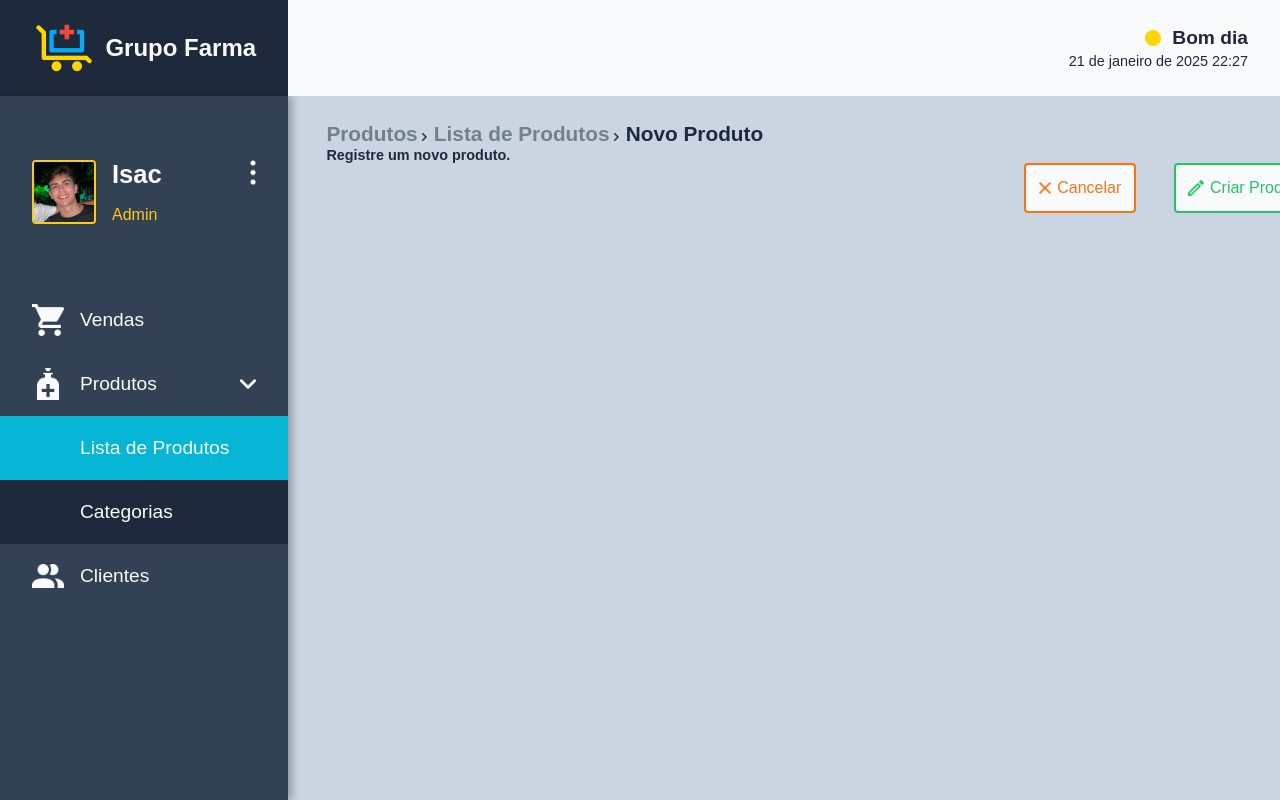
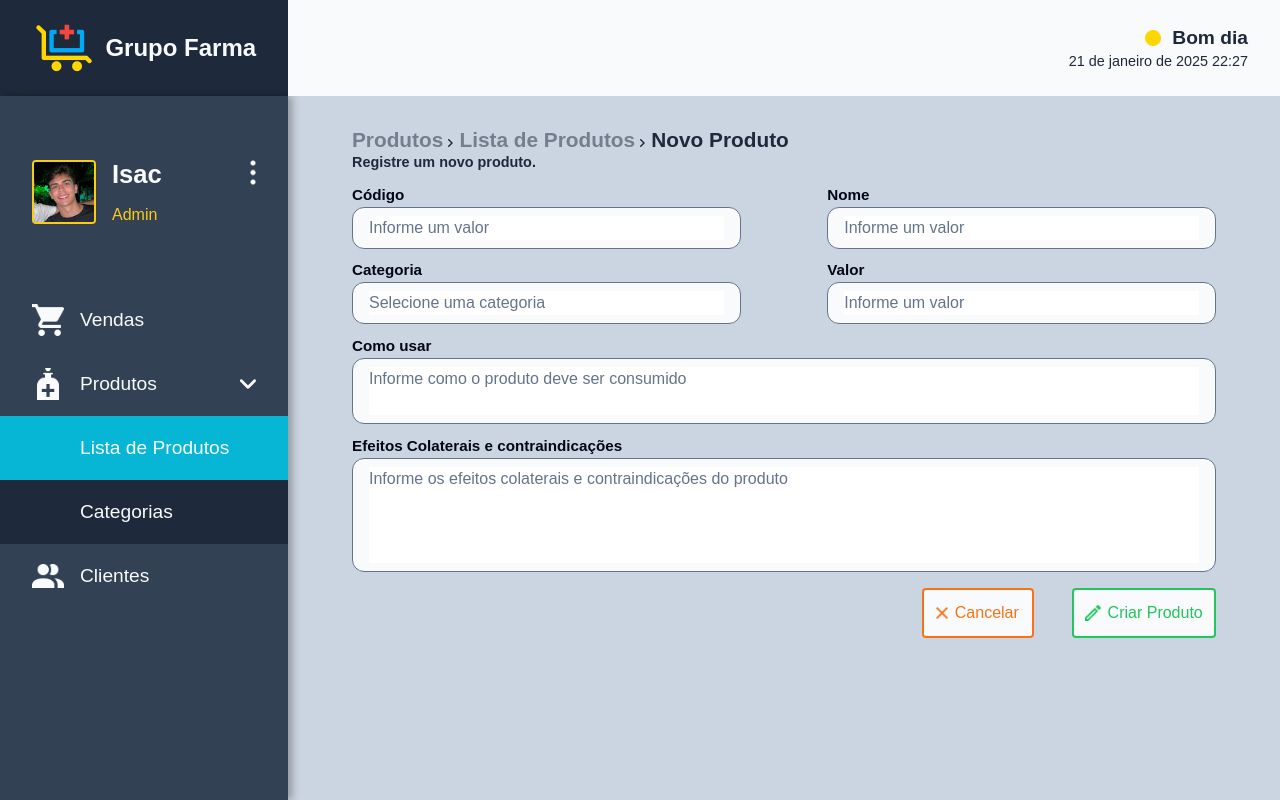
Before and after one commit to gabrielzinCoelho/GrupoFarma, a React (Vite) app in the folder web/: page /products/new in a window 1280 px wide. Built offline with nearby package versions, Linux system fonts and the light colour scheme.

Commit message:
CLOSES #8 - web: Trabalhando na página Criar produto

```diff
--- a/web/src/components/DefaultLayout/components/Header/styles.ts
+++ b/web/src/components/DefaultLayout/components/Header/styles.ts
@@ -2,9 +2,8 @@ import styled from "styled-components";
 
 export const HeaderContainer = styled.aside`
   width: 100%;
-
   height: 12%;
-  min-height: 6rem;
+  min-height: 4rem;
   max-height: 8rem;
   background-color: ${(props) => props.theme["slate-50"]};
   color: ${(props) => props.theme["slate-800"]};
--- a/web/src/components/DefaultLayout/components/Sidebar/styles.ts
+++ b/web/src/components/DefaultLayout/components/Sidebar/styles.ts
@@ -14,7 +14,7 @@ export const SidebarContainer = styled.aside`
 export const SidebarHeader = styled.aside`
   width:100%;
   height: 12%;
-  min-height: 6rem;
+  min-height: 4rem;
   max-height: 8rem;
   background-color: ${(props) => props.theme["slate-800"]};
   display: flex;
@@ -38,11 +38,10 @@ export const SidebarHeader = styled.aside`
   }
 `;
 
-// Novo container para o conteúdo com sombra
 export const SidebarContent = styled.div`
   width: 100%;
   flex: 1;
-  box-shadow: 4px 0px 8px rgba(0, 0, 0, 0.3); /* Sombra */
+  box-shadow: 4px 0px 8px rgba(0, 0, 0, 0.3);
   display: flex;
   flex-direction: column;
   align-items: center;
--- a/web/src/components/DefaultLayout/styles.ts
+++ b/web/src/components/DefaultLayout/styles.ts
@@ -18,15 +18,9 @@ export const ContentContainer = styled.div`
 
 export const MainContainer = styled.div`
   flex: 1;
-  display: flex;
-  flex-direction: column;
-  justify-content: flex-start;
-  align-items:left;
+  box-sizing: border-box;
   width: 100%;
-  height: 100vh;
-  margin-top: 1.6rem;
-  margin-bottom: 1.2rem;
-  margin-left: 2.4rem;
-  margin-right: 2.4rem;
-  overflow: auto;
+  margin: 2rem 0;
+  padding: 0 3rem;
+  overflow: hidden;
 `
--- /dev/null
+++ b/web/src/components/FormInput/index.tsx
@@ -0,0 +1,29 @@
+import { InputContainer, InputField } from "./styles";
+
+interface InputProps {
+  label: string;
+  placeholder: string;
+  value: string;
+  minLength?: number;
+  required?: boolean;
+  rows?: number; // Propriedade opcional para definir altura do input
+}
+
+export function FormInput({ label, placeholder, value, minLength, required = true, rows = 1, // Valor padrão de 1
+}: InputProps) {
+  return (
+    <InputContainer>
+      <span>{label}</span>
+      <InputField>
+        <textarea
+          placeholder={placeholder}
+          value={value}
+          minLength={minLength}
+          required={required}
+          rows={rows}
+          spellCheck={false}
+        />
+      </InputField>
+    </InputContainer>
+  );
+}
--- /dev/null
+++ b/web/src/components/FormInput/styles.ts
@@ -0,0 +1,60 @@
+import styled from "styled-components";
+
+export const InputContainer = styled.div`
+  display: flex;
+  flex-direction: column;
+  width: 100%;
+  gap: 0.25rem;
+
+  span {
+    font-weight: 600;
+    font-size: 0.95rem;
+    color: ${(props) => props.theme["slate-950"]};
+  }
+`;
+
+export const InputField = styled.div`
+  display: flex;
+  flex-direction: row;
+  width: 100%;
+  justify-content: space-between;
+  align-items: flex-start; /* Alinhamento superior */
+  padding: 0.5rem 1rem;
+  border: 1px solid ${(props) => props.theme["slate-500"]};
+  border-radius: 12px;
+  background-color: ${(props) => props.theme["slate-50"]};
+
+  &:focus-within {
+    border: 1px solid ${(props) => props.theme["slate-950"]};
+  }
+
+  textarea {
+    flex: 1;
+    min-width: 0;
+    border: 0;
+    font-weight: 300;
+    font-size: 1rem;
+    color: ${(props) => props.theme["slate-500"]};
+    resize: none; /* Evita redimensionamento manual */
+    height: auto;
+    text-align: left; /* Alinhamento horizontal à esquerda */
+    padding: 0; /* Remove padding interno no input */
+    line-height: 1.5; /* Define altura da linha para múltiplas linhas */
+    overflow: hidden; /* Evita scroll desnecessário */
+    align-self: stretch; /* Garante que o input ocupe todo o espaço vertical */
+
+    &:focus {
+      border: 0;
+      outline: none;
+      box-shadow: none;
+    }
+
+    &::placeholder {
+      color: ${(props) => props.theme["slate-700"]};
+    }
+
+    .placeholder {
+      text-align: left;
+    }
+  }
+`;
--- a/web/src/pages/CriarProduto/index.tsx
+++ b/web/src/pages/CriarProduto/index.tsx
@@ -1,18 +1,36 @@
-import { ButtonContainer } from "./styles";
+import { ButtonContainer, FormContainer, MultipleInputContainer, PageContainer, ContentContainer} from "./styles";
 import { SecondaryButton } from '../../components/SecondaryButton'
 import { PageTitle } from '../../components/PageTitle'
 import iconCriar from '../../assets/icon-criar.png'
 import iconCancelar from '../../assets/icon-cancelar.png'
+import { FormInput } from "../../components/FormInput";
+
 
 export function CriarProduto() {
+
   return (
-    <>
+    <ContentContainer>
+      <PageContainer>
         <PageTitle
           title="Produtos"
           title2="Lista de Produtos"
           subtitle="Novo Produto"
           description="Registre um novo produto."
         />
+        <FormContainer>
+          <MultipleInputContainer>
+            <FormInput type="text" label="Código" placeholder="Informe um valor" value="Informe um valor"></FormInput>
+            <FormInput type="text" label="Nome" placeholder="Informe um valor" value="Informe um valor"></FormInput>
+          </MultipleInputContainer>
+          <MultipleInputContainer>
+            <FormInput type="text" label="Categoria" placeholder="Selecione uma categoria" value="Selecione uma categoria"></FormInput>
+            <FormInput type="text" label="Valor" placeholder="Informe um valor" value="Informe um valor"></FormInput>
+          </MultipleInputContainer>
+          <FormInput rows={2} type="text" label="Como usar" placeholder="Informe como o produto deve ser consumido
+" value="Informe como o produto deve ser consumido
+"></FormInput>
+          <FormInput rows={4} type="text" label="Efeitos Colaterais e contraindicações" placeholder="Informe os efeitos colaterais e contraindicações do produto" value="Informe os efeitos colaterais e contraindicações do produto"></FormInput>
+        </FormContainer>
         <ButtonContainer>
           <SecondaryButton
             label="Cancelar"
@@ -28,6 +46,8 @@ export function CriarProduto() {
             widthInRem={9}
             iconWidthInPx={16}
           />
-      </ButtonContainer></>
+        </ButtonContainer>
+      </PageContainer>
+    </ContentContainer>
   );
 }
--- a/web/src/pages/CriarProduto/styles.ts
+++ b/web/src/pages/CriarProduto/styles.ts
@@ -1,5 +1,23 @@
 
 import styled from "styled-components";
+
+export const ContentContainer = styled.div`
+  width: 100%;
+  height: 100%;
+  overflow-y: auto;
+  padding: 0 1rem;
+`;
+
+
+export const PageContainer = styled.div`
+  display: flex;
+  flex-direction: column;
+  width: 100%;
+  height: 100%;
+  min-height: 32rem;
+  overflow-y: auto;
+`;
+
 
 export const ButtonContainer = styled.div`
   display: flex;
@@ -9,3 +27,23 @@ export const ButtonContainer = styled.div`
   gap: 2.4rem;
   overflow: auto;
 `;
+
+export const FormContainer = styled.div`
+  display: flex;
+  flex-direction: column;
+  justify-content: center;
+  align-items: center;
+  width:100%;
+  margin-top:1rem;
+  margin-bottom:1rem;
+  gap:.8rem;
+`;
+
+export const MultipleInputContainer = styled.div`
+  display: flex;
+  width: 100%;
+  gap:10%;
+  flex-direction: row;
+  justify-content: center;
+  align-items: center;
+`;
```
Lines whose indentation alone changed are shown as unchanged.
